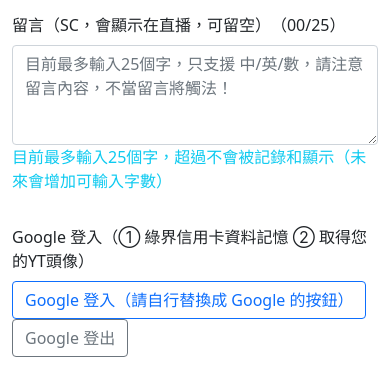
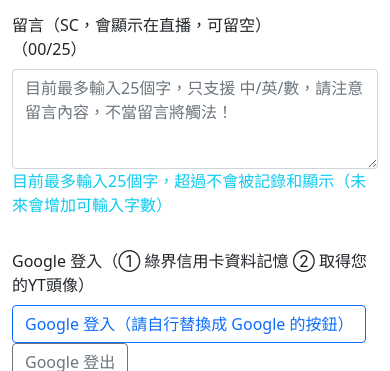
Before and after one commit to SoftwareSing/sl-donate-rewrite, a plain HTML site: page index.html in a window 390 px wide. Shown: the part 729-1100 px from the top of the page. Drawn offline with nearby package versions, Linux system fonts and the light colour scheme.

Commit message:
修正字數提醒樣式

```diff
--- a/index.html
+++ b/index.html
@@ -95,8 +95,8 @@
 
         <div class="col-lg-6 col-12 mb-3">
           <label for="sponsor_msg" class="form-label">
-            <div class="d-flex">
-              留言（SC，會顯示在直播，可留空）
+            <div class="d-lg-flex">
+              <div>留言（SC，會顯示在直播，可留空）</div>
               <div id="sponsor_msg_text_count">（00/25）</div>
             </div>
           </label>
```
